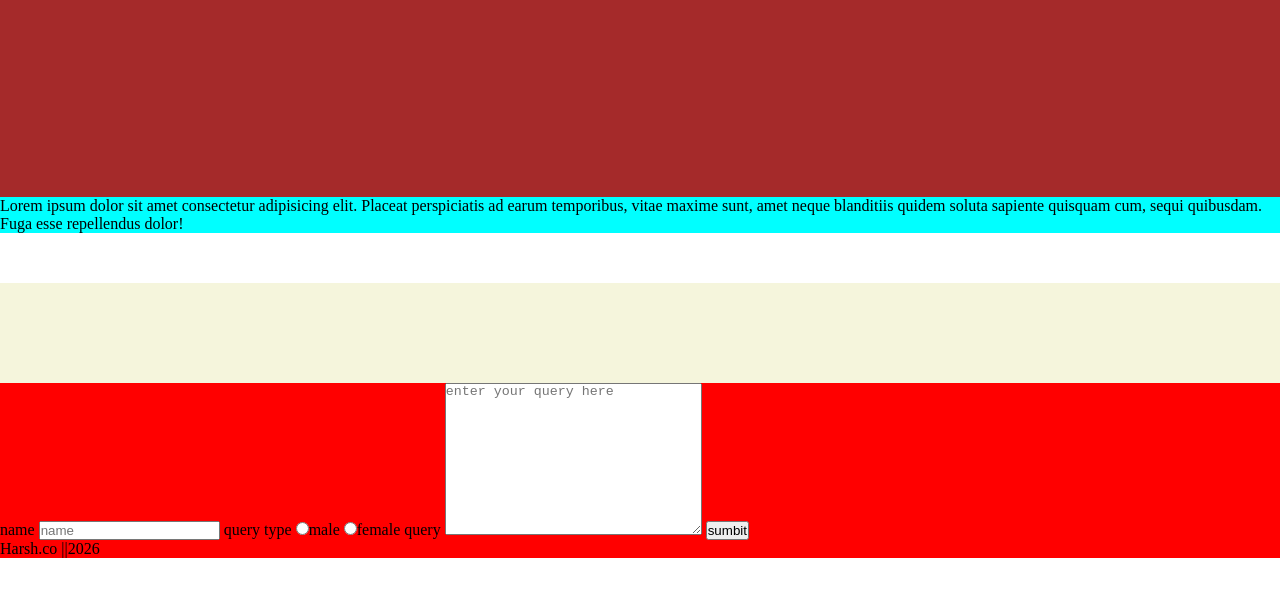
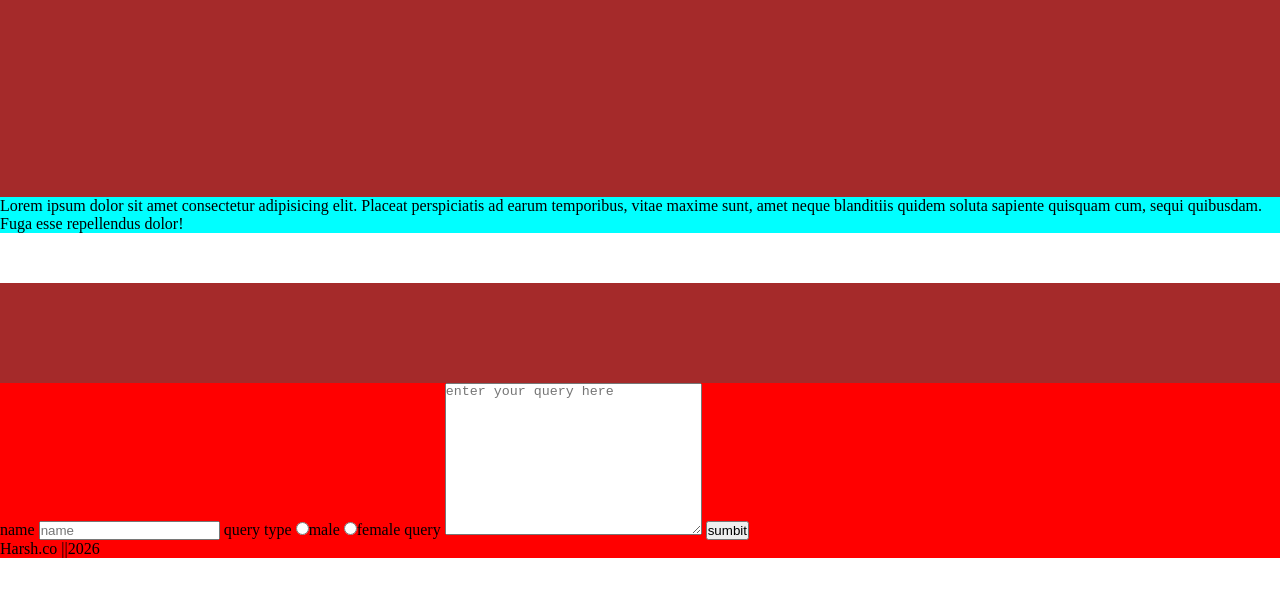
Before and after one commit to harsh63528/css, a plain HTML site: page final css project/index.html in a window 1280 px wide. Shown: the part 131-728 px from the top of the page. Drawn offline with Linux system fonts and the light colour scheme.

Commit message:
rd day of working

```diff
--- a/final css project/style.css
+++ b/final css project/style.css
@@ -40,7 +40,7 @@
 }
 
 .projects{
-    background-color: beige;
+    background-color: brown;
     min-height: 150px;
 }
 
```
